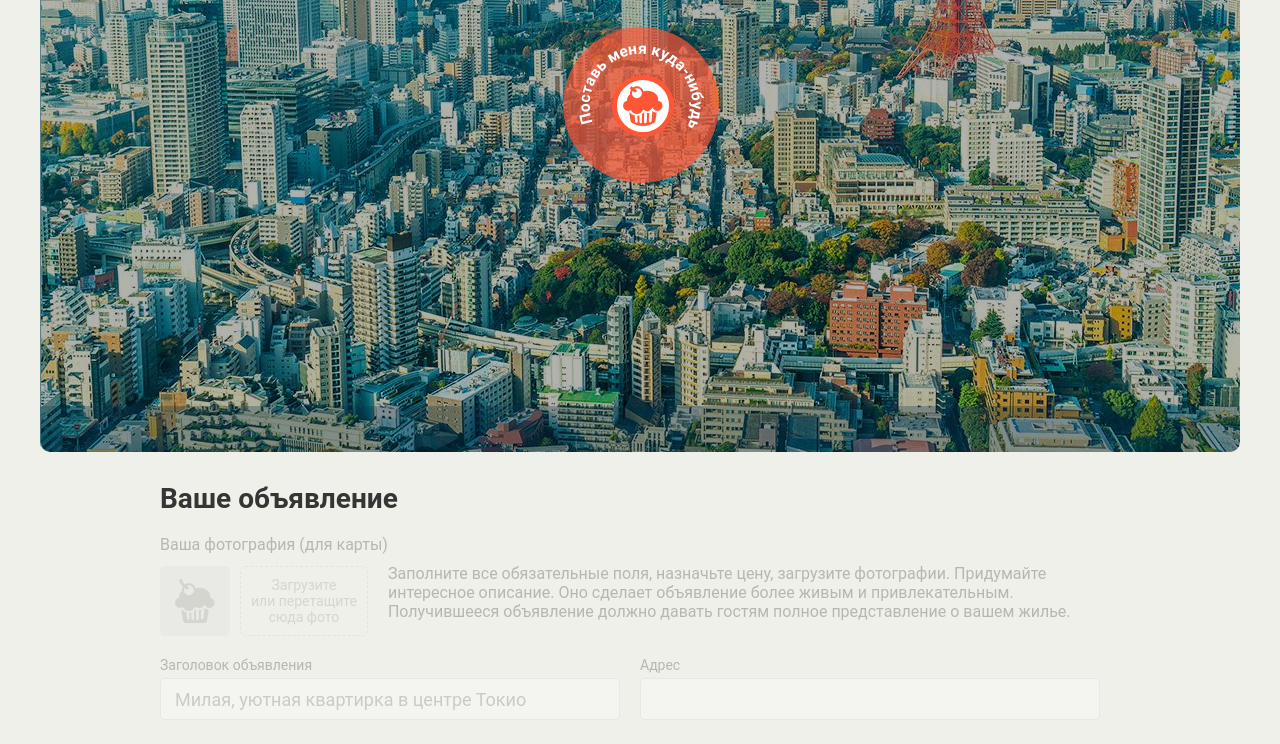
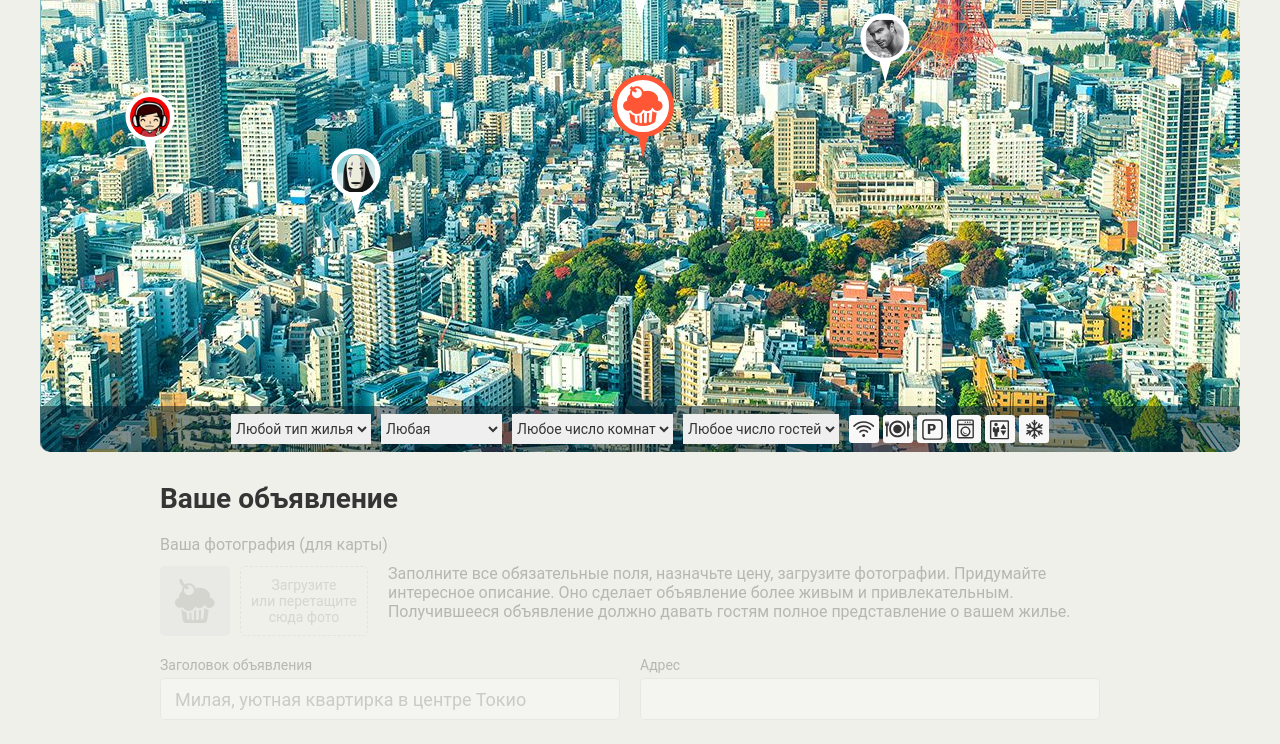
Before and after one commit to xfides/83701-keksobooking-18, a website: page index.html in a window 1280 px wide. Shown: the part 298-1042 px from the top of the page. Drawn offline with Linux system fonts and the light colour scheme; files whose address does not match are found by name.

Commit message:
feat: add pins of user adverts to map

```diff
--- a/index.html
+++ b/index.html
@@ -230,7 +230,15 @@
 
   <!-- Метка объявления -->
   <template id="pin">
-    <button type="button" class="map__pin" style="left: 200px; top: 400px;"><img src="img/avatars/user07.png" width="40" height="40" draggable="false" alt="Метка объявления"></button>
+    <button type="button"
+            class="map__pin"
+            style="left: 200px; top: 400px;">
+      <img src="img/avatars/user07.png"
+           width="40"
+           height="40"
+           draggable="false"
+           alt="Метка объявления">
+    </button>
   </template>
 
   <!-- Сообщение об успешном создании объявления -->
@@ -248,5 +256,8 @@
     </div>
   </template>
 
+  <!-- scripts section -->
+  <script src="js/main.js"></script>
+
 </body>
 </html>
--- a/js/main.js
+++ b/js/main.js
@@ -0,0 +1,512 @@
+'use strict';
+(function () {
+  /* ------------------------*/
+  /* initialization process */
+  var CONFIG = {
+
+    mapPin: {
+      queryDOM: document.querySelectorAll('#pin'),
+      innerWidth: 50,
+      innerHeight: 70
+    },
+
+    map: {
+      queryDOM: document.querySelectorAll('.map'),
+      fadedClass: 'map--faded',
+      top: 130,
+      bottom: 630,
+      left: undefined,
+      right: undefined
+    },
+
+    usersCount: {
+      min: 1,
+      max: 8
+    },
+
+    offerSettings: {
+      title: ['Offer1', 'Offer2', 'Offer3', 'Offer4', 'Offer5'],
+      address: undefined,
+      price: {
+        min: 1000,
+        max: 10000
+      },
+      type: ['palace', 'flat', 'house', 'bungalo'],
+      rooms: {
+        min: 1,
+        max: 4
+      },
+      guests: {
+        min: 1,
+        max: 4
+      },
+      checkin: ['12:00', '13:00', '14:00'],
+      checkout: ['12:00', '13:00', '14:00'],
+      features: [
+        'wifi', 'dishwasher', 'parking',
+        'washer', 'elevator', 'conditioner'
+      ],
+      description: ['description1', 'description2', 'description3'],
+      photos: {
+        min: 1,
+        max: 7,
+        arrPics: [
+          'http://o0.github.io/assets/images/tokyo/hotel1.jpg',
+          'http://o0.github.io/assets/images/tokyo/hotel2.jpg',
+          'http://o0.github.io/assets/images/tokyo/hotel3.jpg'
+        ]
+      }
+    }
+
+  };
+
+  var HELPERS = {
+
+    generate: {
+
+      // Number (userNumber) -> String (imgPath)
+      userImgPath: function (userNumber) {
+
+        HELPERS.check.userNumber(userNumber);
+
+        var partOfPath1 = 'img/avatars/user';
+        var partOfPath2;
+        var digits = [1, 2, 3, 4, 5, 6, 7, 8, 9];
+
+        if (digits.indexOf(userNumber) === -1) {
+          partOfPath2 = userNumber;
+        } else {
+          partOfPath2 = '0' + userNumber;
+        }
+
+        var partOfPath3 = '.png';
+
+        return partOfPath1 + partOfPath2 + partOfPath3;
+      },
+
+      // Number (min) -> Number (max)-> Number (randNumber)
+      number: function (min, max) {
+
+        /* input validation */
+        if (
+          typeof min !== 'number' || typeof max !== 'number'
+          || !isFinite(min) || !isFinite(max)
+        ) {
+          throw new Error('min or max - strange numbers');
+        }
+
+        if (max < min) {
+          throw new Error('max must be >= min');
+        }
+
+        /* generate new Number between min and max */
+        var rand = min + Math.random() * (max + 1 - min);
+        return Math.floor(rand);
+      },
+
+      /*
+       * Object (DOM element) -> Object (DOM element) ->
+       * -> Object (oneAd) || Object (Error)
+       */
+      oneAd: function (userNumber, outerLayer) {
+
+        /* input validation */
+        HELPERS.check.userNumber(userNumber);
+
+        /* input validation: is layer normal for positioning map#pins */
+        HELPERS.check.isVisibleInDOM(outerLayer);
+
+        /* generate X && Y location coordinates */
+        var coords = HELPERS.generate.adCoords(outerLayer);
+
+        /* generate allowed features */
+        var maxCountAllowedFeatures = HELPERS.generate.number(
+            0, CONFIG.offerSettings.features.length - 1
+        );
+
+        var allowedFeatures = HELPERS.generate.arrAdFeatures(
+            CONFIG.offerSettings.features, maxCountAllowedFeatures
+        );
+
+        /* generate arr with img paths */
+        var arrPics = HELPERS.generate.arrAdPics(
+            CONFIG.offerSettings.photos.arrPics,
+            CONFIG.offerSettings.photos.min,
+            CONFIG.offerSettings.photos.max
+        );
+
+        /* fill data of one user's advert */
+        return {
+          author: {
+            avatar: HELPERS.generate.userImgPath(userNumber)
+          },
+
+          offer: {
+            title: String(
+                CONFIG.offerSettings.title[
+                HELPERS.generate.number(0, CONFIG.offerSettings.title.length - 1)
+                ]
+            ),
+            address: String(coords.x + ', ' + coords.y),
+            price: Number(
+                HELPERS.generate.number(
+                    CONFIG.offerSettings.price.min, CONFIG.offerSettings.price.max
+                )
+            ),
+            type: String(CONFIG.offerSettings.type[
+              HELPERS.generate.number(0, CONFIG.offerSettings.type.length - 1)
+            ]
+            ),
+            rooms: Number(
+                HELPERS.generate.number(
+                    CONFIG.offerSettings.rooms.min, CONFIG.offerSettings.rooms.max
+                )
+            ),
+            guests: Number(
+                HELPERS.generate.number(
+                    CONFIG.offerSettings.guests.min, CONFIG.offerSettings.guests.max
+                )
+            ),
+            checkin: String(
+                CONFIG.offerSettings.checkin[
+                HELPERS.generate.number(
+                    0, CONFIG.offerSettings.checkin.length - 1
+                )]
+            ),
+            checkout: String(
+                CONFIG.offerSettings.checkout[
+                HELPERS.generate.number(0, CONFIG.offerSettings.checkout.length - 1)
+                ]
+            ),
+            features: Object(allowedFeatures),
+            description: String(
+                CONFIG.offerSettings.description[
+                HELPERS.generate.number(0, CONFIG.offerSettings.description.length - 1)
+                ]
+            ),
+            photos: Object(arrPics)
+          },
+
+          location: {
+            x: coords.x,
+            y: coords.y
+          }
+        };
+
+      },
+
+      /*
+       * Array [ String (feature) ] -> Number (numberAllowedFeatures) ->
+       * -> Array [ String (feature) ] || Object (Error)
+       */
+      arrAdFeatures: function (arrAllFeatures, numberAllowedFeatures) {
+
+        /* input validation */
+        if (!Array.isArray(arrAllFeatures)) {
+          throw new Error('you gave bad array of all features');
+        }
+
+        if (
+          typeof numberAllowedFeatures !== 'number'
+          || !isFinite(numberAllowedFeatures)
+        ) {
+          throw new Error('bad number of allowed Features');
+        }
+
+        if (numberAllowedFeatures > arrAllFeatures.length) {
+          throw new Error(
+              'number of allowed features must be <= length of all Features'
+          );
+        }
+
+        /* clone input array */
+        arrAllFeatures = arrAllFeatures.slice(0);
+
+        /* create && fill array allowedFeatures, made from arrAllFeatures */
+        var allowedFeatures = [];
+        var checkedFeature;
+
+        for (var index = 0; index < numberAllowedFeatures; index++) {
+          checkedFeature = arrAllFeatures.splice(
+              HELPERS.generate.number(0, arrAllFeatures.length - 1), 1
+          );
+          allowedFeatures.push(checkedFeature[0]);
+        }
+
+        return allowedFeatures;
+
+      },
+
+      /*
+       * Array [ String (pic) ] -> Number (minCountPics) ->
+       * -> Number (maxCountPics) -> Array [ String (pic) ] || Object (Error)
+       */
+      arrAdPics: function (arrAllPics, minCountPics, maxCountPics) {
+
+        /* input validation */
+        if (!Array.isArray(arrAllPics)) {
+          throw new Error('you gave bad array of img paths');
+        }
+
+        if (
+          typeof minCountPics !== 'number' || typeof maxCountPics !== 'number'
+          || !isFinite(minCountPics) || !isFinite(maxCountPics)
+        ) {
+          throw new Error('bad numbers of min && max img path');
+        }
+
+        if (minCountPics > maxCountPics) {
+          throw new Error(
+              'number of min img paths must be <= max img paths'
+          );
+        }
+
+        /* create && fill array of img paths */
+        var arrPics = [];
+        var countPics = HELPERS.generate.number(minCountPics, maxCountPics);
+        var arrAllPicsLength = arrAllPics.length;
+
+        for (var index = 0; index < countPics; index++) {
+          arrPics.push(
+              arrAllPics[HELPERS.generate.number(0, arrAllPicsLength - 1)]
+          );
+        }
+
+        return arrPics;
+      },
+
+      /*
+       * Object (DOM element) -> Object (DOM element | opt) ->
+       * -> Object (coords) || Object (Error)
+       */
+      adCoords: function (outer, inner) {
+
+        /* find outer elemet / layer */
+        var outerElem = (outer) ? outer : CONFIG.map.queryDOM[0];
+        if (!outerElem) {
+          throw new Error('please, give correct outer layer');
+        }
+
+        /* tune up metrics of inner element */
+        var innerElem = (inner) ? inner : null;
+        var innerWidth = CONFIG.mapPin.innerWidth;
+        var innerHeight = CONFIG.mapPin.innerHeight;
+
+        if (innerElem) {
+          innerWidth = innerElem.scrollWidth;
+          innerHeight = innerElem.scrollHeight;
+        }
+
+        /* calc metrics of outer element / layer */
+        var outerLayer = {
+          top: (CONFIG.map.top) ? CONFIG.map.top : 0,
+          left: (CONFIG.map.left) ? CONFIG.map.left : 0,
+          right: (CONFIG.map.right) ?
+            CONFIG.map.right : outerElem.scrollWidth,
+          bottom: (CONFIG.map.bottom) ?
+            CONFIG.map.bottom : outerElem.scrollHeight
+        };
+
+        /* check if inner element >= outer element / layer */
+        if (
+          innerWidth > (outerLayer.right - outerLayer.left)
+          ||
+          innerHeight > (outerLayer.bottom - outerLayer.top)
+        ) {
+          throw new Error('inner element must be <= outer element / layer');
+        }
+
+        /* calc metrics of inner element based on outer element / layer */
+        var innerLayer = {
+          left: HELPERS.generate.number(
+              outerLayer.left, outerLayer.right - innerWidth
+          ),
+
+          top: HELPERS.generate.number(
+              outerLayer.top, outerLayer.bottom - innerHeight
+          )
+
+        };
+
+        return {
+          x: Math.floor(innerLayer.left + innerWidth / 2),
+          y: innerLayer.top + innerHeight
+        };
+      },
+
+      // Object (DOM element) ->  Array [ Object(ad) ]
+      mockData: function (outerLayer) {
+
+        var ads = [];
+        var indexAd = CONFIG.usersCount.min;
+
+        for (indexAd; indexAd <= CONFIG.usersCount.max; indexAd++) {
+          ads.push(HELPERS.generate.oneAd(indexAd, outerLayer));
+        }
+
+        return ads;
+
+      }
+    },
+
+    check: {
+
+      // Number (userNumber) -> Bool(true) || Object (Error)
+      userNumber: function (userNumber) {
+
+        var checkUserNumber =
+          (typeof userNumber === 'number') && isFinite(userNumber);
+
+        if (
+          !checkUserNumber
+          ||
+          userNumber > CONFIG.usersCount.max
+          ||
+          userNumber < CONFIG.usersCount.min
+        ) {
+          throw new Error('user number is wrong');
+        }
+
+        return true;
+      },
+
+      // Object (DOM element) -> Bool(true) || Object (Error)
+      isVisibleInDOM: function (element) {
+        if (
+          !document.body.contains(element)
+          || !element.clientWidth
+          || !element.clientHeight
+        ) {
+          throw new Error(
+              'your element must be DOM element with no zero width / height'
+          );
+        }
+
+        return true;
+      },
+
+      // Object (obj) -> Bool
+      isEmptyObj: function (obj) {
+        for (var key in obj) {
+          if (obj.hasOwnProperty(key)) {
+            return false;
+          }
+        }
+        return true;
+      }
+
+    },
+
+    get: {
+
+      // Object (oldCoords) -> Object (inner) -> Object (newCoords)
+      coordsLT: function (oldCoords, inner) {
+
+        var innerElem = (inner) ? inner : null;
+        var innerWidth = CONFIG.mapPin.innerWidth;
+        var innerHeight = CONFIG.mapPin.innerHeight;
+
+        if (innerElem) {
+          innerWidth = innerElem.scrollWidth;
+          innerHeight = innerElem.scrollHeight;
+        }
+
+        return {
+          x: Math.ceil(oldCoords.x - innerWidth / 2),
+          y: oldCoords.y - innerHeight
+        };
+
+      }
+
+    },
+
+    update: {
+
+      /*
+       * Object (nodePin) -> Object (infoAd) ->
+       * -> Object (newNodePin) || Object (error)
+       */
+      mapPin: function (nodePin, infoAd) {
+
+        /* input validation */
+        if (typeof nodePin !== 'object' || typeof infoAd !== 'object') {
+          throw new Error('map pin and info of advert must be Object type');
+        }
+
+        if (HELPERS.check.isEmptyObj(infoAd)) {
+          throw new Error('info of advert is empty');
+        }
+
+        // clone original node
+        nodePin = nodePin.cloneNode(true);
+
+        // update style (top left position)
+        var buttonPin = nodePin.querySelectorAll('.map__pin')[0];
+        var newCoordsLT = HELPERS.get.coordsLT(infoAd.location);
+
+        var newCoordsStyleStr =
+          'left: ' +
+          newCoordsLT.x +
+          'px; top: ' +
+          newCoordsLT.y +
+          'px;';
+
+        buttonPin.setAttribute('style', newCoordsStyleStr);
+
+        //  update img src / alt attributes
+        var imgPin = nodePin.querySelectorAll('img')[0];
+        imgPin.setAttribute('src', infoAd.author.avatar);
+        imgPin.setAttribute('alt', infoAd.offer.title);
+
+        return nodePin;
+
+      }
+    }
+
+  };
+
+  function takeOffMapFaded() {
+    var map = CONFIG.map.queryDOM[0];
+    if (map) {
+      map.classList.remove(CONFIG.map.fadedClass);
+      return true;
+    }
+    throw new Error('no map exist');
+  }
+
+  function placeAdsOnMap() {
+
+    // 1) find map and map#pin template
+    var map = CONFIG.map.queryDOM[0];
+    var mapPinTemplate = CONFIG.mapPin.queryDOM[0];
+
+    if (!map) {
+      throw new Error('no map exist');
+    }
+
+    if (!mapPinTemplate) {
+      throw new Error('no map pin template exist');
+    }
+
+    // 2) generate fake ads
+    var fakeAds = HELPERS.generate.mockData(map);
+
+    // 3) create DOM nodes (map#pin) based on generated fake ads
+    var nodeMapPin = mapPinTemplate.content;
+    var wrapMapPins = document.createDocumentFragment();
+
+    fakeAds.forEach(function (oneAd) {
+      wrapMapPins.appendChild(HELPERS.update.mapPin(nodeMapPin, oneAd));
+    });
+
+    // 4) insert DOM nodes (map#pin) in map
+    map.appendChild(wrapMapPins);
+
+  }
+
+  /* -------------------------*/
+  /* start execution scripts */
+  takeOffMapFaded();
+  placeAdsOnMap();
+
+})();
```
